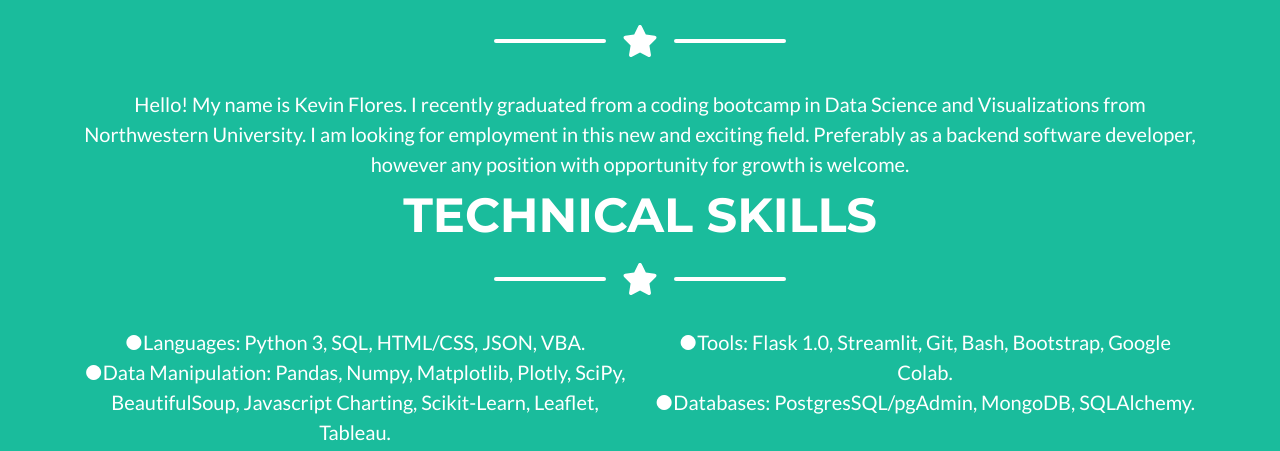
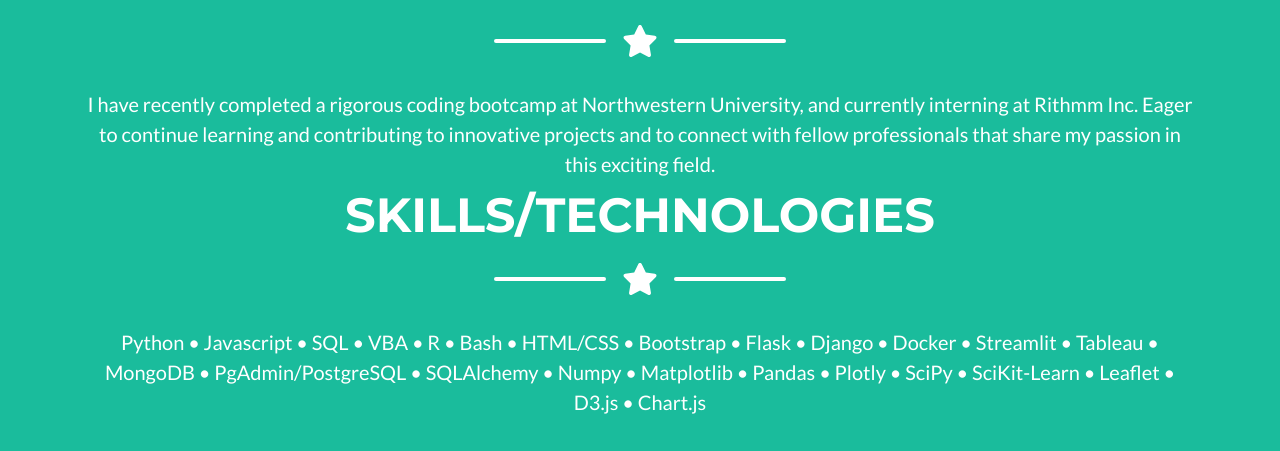
Before and after one commit to Flores-Kevin/Flores-Kevin.github.io, a plain HTML site: page index.html in a window 1280 px wide. Shown: the part 1545-1996 px from the top of the page. Drawn offline with nearby package versions, Linux system fonts and the light colour scheme.

Commit message:
Update index.html
Changed resume and about summary

```diff
--- a/index.html
+++ b/index.html
@@ -49,7 +49,7 @@
                 </div>
                 <!-- Masthead Subheading-->
                 <!-- <p class="masthead-subheading font-weight-light mb-0">App Developer - Web Designer - ?Coder?</p> -->
-                <p class="masthead-subheading font-weight-light mb-0">Coding Bootcamp Graduate</p>
+                <p class="masthead-subheading font-weight-light mb-0">Software Engineer</p>
             </div>
         </header>
         <!-- Portfolio Section-->
@@ -141,19 +141,22 @@
                 </div>
                 <!-- About Section Content-->
                 <div class="row">
-                    <div class="col-lg-12 ms-auto text-center"><p class="lead">Hello! My name is Kevin Flores. I recently graduated from a coding bootcamp in Data Science and Visualizations from Northwestern University. I am looking for employment in this new and exciting field. Preferably as a backend software developer, however any position with opportunity for growth is welcome.
-                    </p></div>
+                    <div class="col-lg-12 ms-auto text-center"><p class="lead">I have recently completed a rigorous coding bootcamp at Northwestern University, and currently interning at Rithmm Inc. Eager to continue learning and contributing to innovative projects and to connect with fellow professionals that share my passion in this exciting field.
+                    </p>
+                    </div>
                     <!-- <div class="col-lg-4 me-auto"><p class="lead">?</p></div> -->
                 </div>
-                <h4 class="page-section-heading text-center text-uppercase text-white">Technical Skills</h4>
+                <h4 class="page-section-heading text-center text-uppercase text-white">Skills/Technologies</h4>
                 <div class="divider-custom divider-light">
                     <div class="divider-custom-line"></div>
                     <div class="divider-custom-icon"><i class="fas fa-star"></i></div>
                     <div class="divider-custom-line"></div>
                 </div>
                 <div class="row">
-                    <div class="col-lg-6 ms-auto text-center">
-                        <p class="lead">
+                    <div class="col-lg-12 ms-auto text-center">
+                        <p class="lead">Python • Javascript • SQL • VBA • R • Bash • HTML/CSS • Bootstrap • Flask • Django • Docker • Streamlit • Tableau • MongoDB • PgAdmin/PostgreSQL • SQLAlchemy • Numpy • Matplotlib • Pandas • Plotly • SciPy • SciKit-Learn • Leaflet • D3.js • Chart.js
+                        </p>
+                        <!-- <p class="lead">
                             ●Languages: Python 3, SQL, HTML/CSS, JSON, VBA.
                         </br>
                             ●Data Manipulation: Pandas, Numpy, Matplotlib, Plotly, SciPy, BeautifulSoup, Javascript Charting, Scikit-Learn, Leaflet, Tableau.
@@ -164,7 +167,7 @@
                             ●Tools: Flask 1.0, Streamlit, Git, Bash, Bootstrap, Google Colab.
                         </br>
                             ●Databases: PostgresSQL/pgAdmin, MongoDB, SQLAlchemy.
-                        </p>
+                        </p> -->
                     </div>
                 </div>
                 <!-- About Section Button-->
@@ -217,61 +220,6 @@
                             <!-- Submit Button-->
                             <button class="btn btn-primary btn-xl enabled" id="submitButton" type="submit">Send</button>
                         </form>
-                        <!-- * * * * * * * * * * * * * * *-->
-                        <!-- * * SB Forms Contact Form * *-->
-                        <!-- * * * * * * * * * * * * * * *-->
-                        <!-- This form is pre-integrated with SB Forms.-->
-                        <!-- To make this form functional, sign up at-->
-                        <!-- https://startbootstrap.com/solution/contact-forms-->
-                        <!-- to get an API token!-->
-                        <!-- Start or original form -->
-                        <!-- <form id="contactForm" data-sb-form-api-token="API_TOKEN"> -->
-                            <!-- Name input-->
-                            <!-- <div class="form-floating mb-3">
-                                <input class="form-control" id="name" type="text" placeholder="Enter your name..." data-sb-validations="required" />
-                                <label for="name">Full name</label>
-                                <div class="invalid-feedback" data-sb-feedback="name:required">A name is required.</div>
-                            </div> -->
-                            <!-- Email address input-->
-                            <!-- <div class="form-floating mb-3">
-                                <input class="form-control" id="email" type="email" placeholder="name@example.com" data-sb-validations="required,email" />
-                                <label for="email">Email address</label>
-                                <div class="invalid-feedback" data-sb-feedback="email:required">An email is required.</div>
-                                <div class="invalid-feedback" data-sb-feedback="email:email">Email is not valid.</div>
-                            </div> -->
-                            <!-- Phone number input-->
-                            <!-- <div class="form-floating mb-3">
-                                <input class="form-control" id="phone" type="tel" placeholder="(123) 456-7890" data-sb-validations="required" />
-                                <label for="phone">Phone number</label>
-                                <div class="invalid-feedback" data-sb-feedback="phone:required">A phone number is required.</div>
-                            </div> -->
-                            <!-- Message input-->
-                            <!-- <div class="form-floating mb-3">
-                                <textarea class="form-control" id="message" type="text" placeholder="Enter your message here..." style="height: 10rem" data-sb-validations="required"></textarea>
-                                <label for="message">Message</label>
-                                <div class="invalid-feedback" data-sb-feedback="message:required">A message is required.</div>
-                            </div> -->
-                            <!-- Submit success message-->
-                            <!---->
-                            <!-- This is what your users will see when the form-->
-                            <!-- has successfully submitted-->
-                            <!-- <div class="d-none" id="submitSuccessMessage">
-                                <div class="text-center mb-3">
-                                    <div class="fw-bolder">Form submission successful!</div>
-                                    To activate this form, sign up at
-                                    <br />
-                                    <a href="https://startbootstrap.com/solution/contact-forms">https://startbootstrap.com/solution/contact-forms</a>
-                                </div>
-                            </div> -->
-                            <!-- Submit error message-->
-                            <!---->
-                            <!-- This is what your users will see when there is-->
-                            <!-- an error submitting the form-->
-                            <!-- <div class="d-none" id="submitErrorMessage"><div class="text-center text-danger mb-3">Error sending message!</div></div> -->
-                            <!-- Submit Button-->
-                            <!-- <button class="btn btn-primary btn-xl disabled" id="submitButton" type="submit">Send</button> -->
-                        <!-- </form> -->
-                        <!-- End of original form -->
                     </div>
                 </div>
             </div>
@@ -294,7 +242,7 @@
                         <p class="lead mb-0">
                             Email:
                         <p class="lead mb-0">
-                            kevinflores2022@u.northwestern.edu
+                            kevinflores@u.northwestern.edu
                         </p>
                         <p class="lead mb-0">
                             Phone:
```
